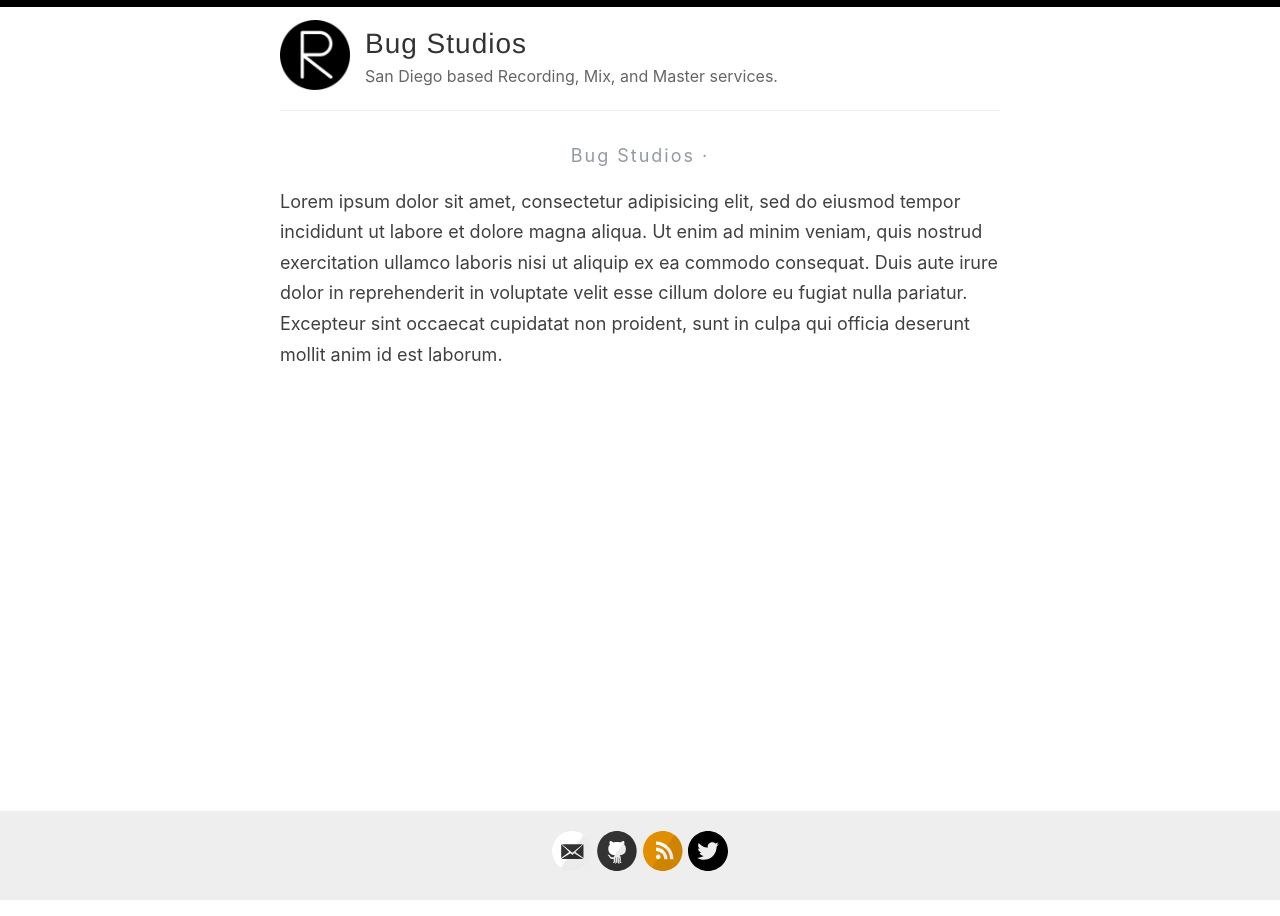
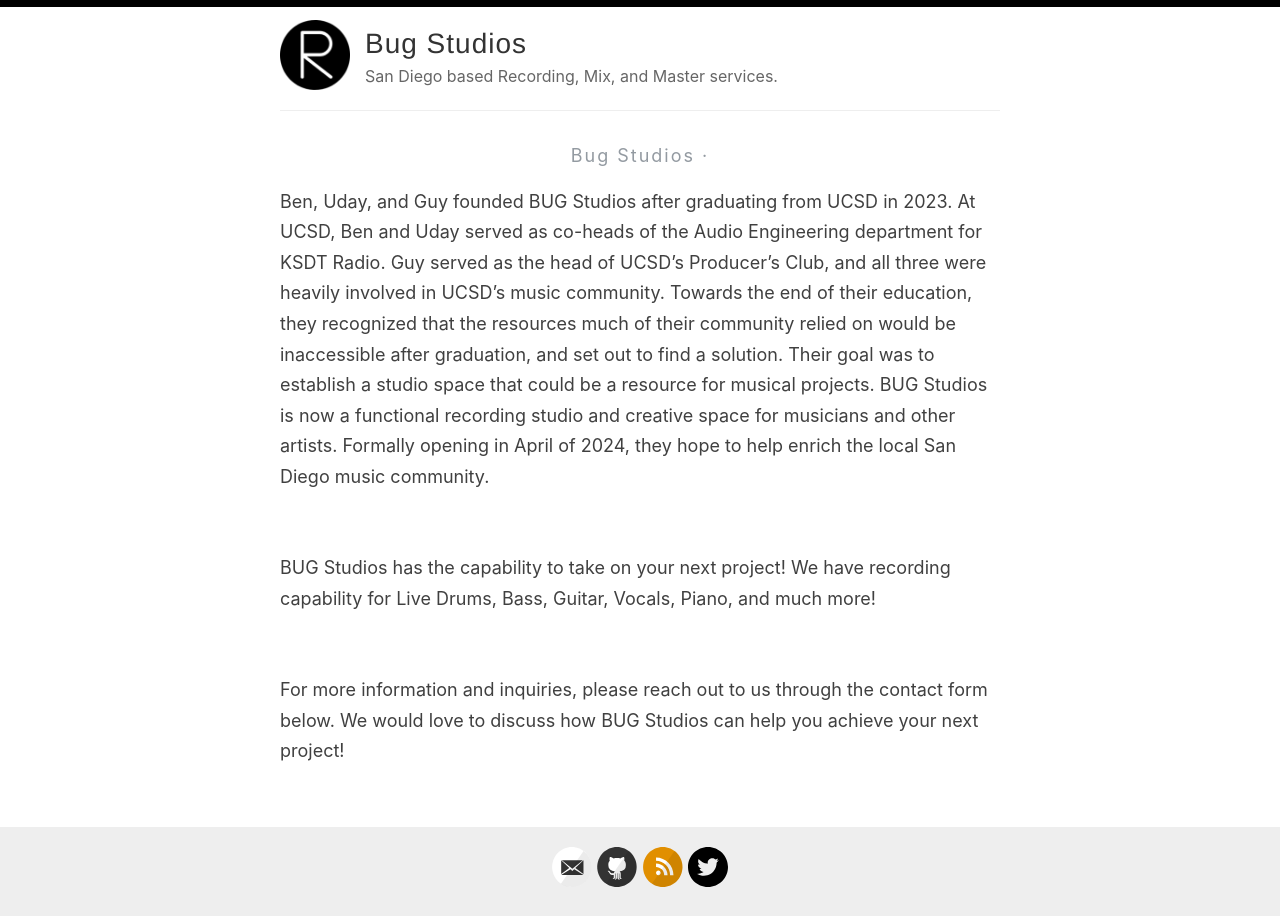
Before and after one commit to bug-studios/bug-studios.github.io, a Jekyll site: the page built from index.html, in a window 1280 px wide. Built offline with Jekyll 4.4.1, drawn with Linux system fonts in a browser that asks for light colours; the list of posts is cut into pages by our own code.

Commit message:
Update default.html

```diff
--- a/_layouts/default.html
+++ b/_layouts/default.html
@@ -57,7 +57,11 @@
   </div>
 
   <div class="entry">
-    <p>Lorem ipsum dolor sit amet, consectetur adipisicing elit, sed do eiusmod tempor incididunt ut labore et dolore magna aliqua. Ut enim ad minim veniam, quis nostrud exercitation ullamco laboris nisi ut aliquip ex ea commodo consequat. Duis aute irure dolor in reprehenderit in voluptate velit esse cillum dolore eu fugiat nulla pariatur. Excepteur sint occaecat cupidatat non proident, sunt in culpa qui officia deserunt mollit anim id est laborum.</p>
+    <p>Ben, Uday, and Guy founded BUG Studios after graduating from UCSD in 2023. At UCSD, Ben and Uday served as co-heads of the Audio Engineering department for KSDT Radio. Guy served as the head of UCSD’s Producer’s Club, and all three were heavily involved in UCSD’s music community. Towards the end of their education, they recognized that the resources much of their community relied on would be inaccessible after graduation, and set out to find a solution. Their goal was to establish a studio space that could be a resource for musical projects. BUG Studios is now a functional recording studio and creative space for musicians and other artists. Formally opening in April of 2024, they hope to help enrich the local San Diego music community.</p>
+    <br>
+    <p>BUG Studios has the capability to take on your next project! We have recording capability for Live Drums, Bass, Guitar, Vocals, Piano, and much more!</p>
+    <br>
+    <p>For more information and inquiries, please reach out to us through the contact form below. We would love to discuss how BUG Studios can help you achieve your next project!</p>
   </div>
 
   <!--<div class="date">
```
